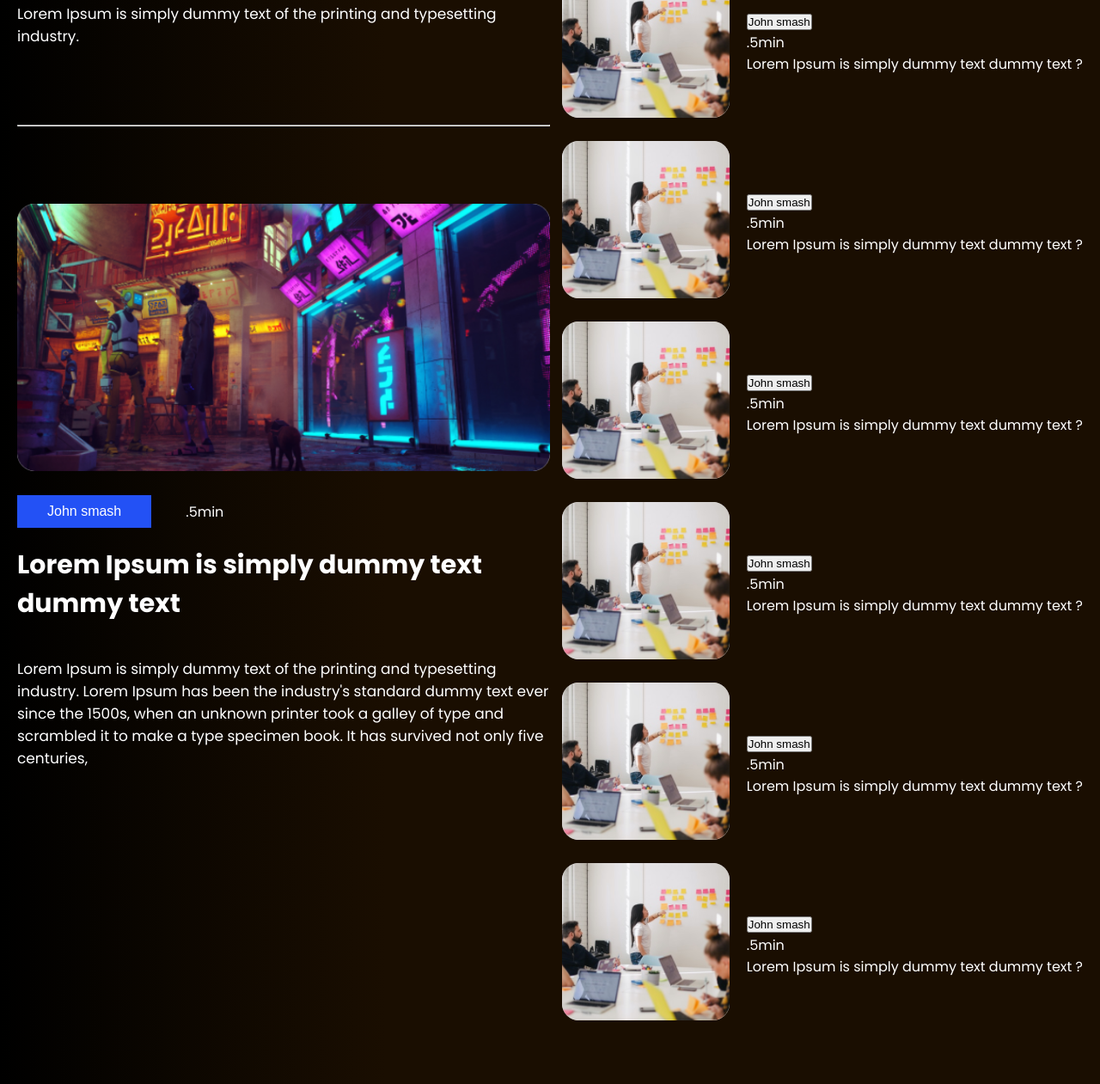
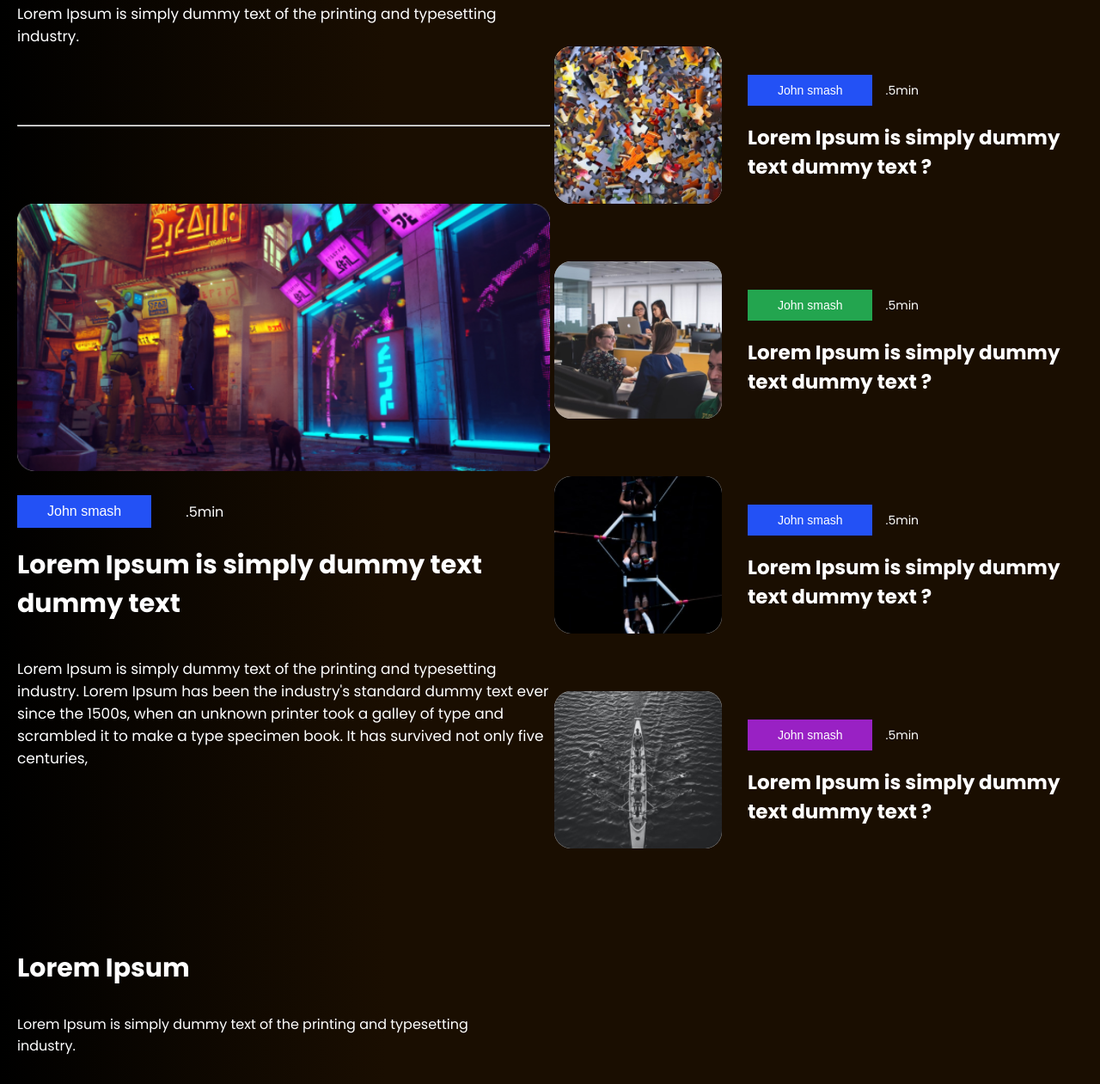
Before and after one commit to KEBOAIBEK/Gaming-platform, a plain HTML site: page news.html in a window 1280 px wide. Shown: the part 1496-2757 px from the top of the page at 86% size. Drawn offline with Linux system fonts and the light colour scheme.

Commit message:
add: news page

```diff
--- a/new.css
+++ b/new.css
@@ -113,6 +113,53 @@
     justify-content: center;
     align-items: center;
     flex-direction: row;
-    gap: 20px;
-    margin: 20px 0;
+    gap: 30px;
+    margin-bottom: 60px;
 }
+
+.block-click{
+    display: flex;
+    justify-content: start;
+    align-items: center;
+    flex-direction: row;
+    gap: 15px;
+    margin-bottom: 20px;
+}
+
+.block-btn{
+    background: rgb(35, 81, 245);
+    padding: 10px 35px;
+    border: 0;
+    outline: none;
+    font-size: 14px;
+    font-weight: 400;
+    color: #fff;
+}
+
+.block-time{
+    font-size: 14px;
+    font-weight: 400;
+    color: #fff;
+}
+
+.block-text{
+    width: 390px;
+    font-size: 23px;
+    font-weight: 600;
+    color: #fff;
+}
+
+.pink{
+    background-color: #FF8484;
+}
+.orange{
+    background-color: #FF7C32;
+}
+
+.green{
+    background-color: #23A54F;
+}
+
+.violet{
+    background-color: #9921C4;
+}
--- a/news.html
+++ b/news.html
@@ -100,90 +100,89 @@
                       <img src="./img/news1.png" alt="1">
                     </div>
                     <div class="block-content">
-                      <button class="block-btn">John smash</button>
+                      <div class="block-click">
+                        <button class="block-btn pink">John smash</button>
                         <p class="block-time">.5min</p>
-                      <p class="block-text">Lorem Ipsum is simply dummy text dummy text ? </p>
+                      </div>
+                      <p class="block-text">Lorem Ipsum is simply dummy  text dummy text ? </p>
                     </div>
                 </div>
 
                 <div class="news-block">
                     <div class="block-img">
-                      <img src="./img/news1.png" alt="1">
+                      <img src="./img/news2.png" alt="2">
                     </div>
                     <div class="block-content">
+                      <div class="block-click">
                         <button class="block-btn">John smash</button>
                         <p class="block-time">.5min</p>
-                      <p class="block-text">Lorem Ipsum is simply dummy text dummy text ? </p>
+                      </div>
+                      <p class="block-text">Lorem Ipsum is simply dummy  text dummy text ? </p>
                     </div>
                 </div>
+
                 <div class="news-block">
                     <div class="block-img">
-                      <img src="./img/news1.png" alt="1">
+                      <img src="./img/news3.png" alt="3">
                     </div>
                     <div class="block-content">
+                      <div class="block-click">
+                        <button class="block-btn orange">John smash</button>
+                        <p class="block-time">.5min</p>
+                      </div>
+                      <p class="block-text">Lorem Ipsum is simply dummy  text dummy text ? </p>
+                    </div>
+                </div>
+
+                <div class="news-block">
+                    <div class="block-img">
+                      <img src="./img/news4.png" alt="4">
+                    </div>
+                    <div class="block-content">
+                      <div class="block-click">
                         <button class="block-btn">John smash</button>
                         <p class="block-time">.5min</p>
-                      <p class="block-text">Lorem Ipsum is simply dummy text dummy text ? </p>
+                      </div>
+                      <p class="block-text">Lorem Ipsum is simply dummy  text dummy text ? </p>
                     </div>
                 </div>
+
                 <div class="news-block">
                     <div class="block-img">
-                      <img src="./img/news1.png" alt="1">
+                      <img src="./img/news5.png" alt="5">
                     </div>
                     <div class="block-content">
-                      <button class="block-btn">John smash</button>
+                      <div class="block-click">
+                        <button class="block-btn green">John smash</button>
                         <p class="block-time">.5min</p>
-                      <p class="block-text">Lorem Ipsum is simply dummy text dummy text ? </p>
+                      </div>
+                      <p class="block-text">Lorem Ipsum is simply dummy  text dummy text ? </p>
                     </div>
                 </div>
+
                 <div class="news-block">
                     <div class="block-img">
-                      <img src="./img/news1.png" alt="1">
+                      <img src="./img/news6.png" alt="6">
                     </div>
                     <div class="block-content">
-                      <button class="block-btn">John smash</button>
+                      <div class="block-click">
+                        <button class="block-btn ">John smash</button>
                         <p class="block-time">.5min</p>
-                      <p class="block-text">Lorem Ipsum is simply dummy text dummy text ? </p>
+                      </div>
+                      <p class="block-text">Lorem Ipsum is simply dummy  text dummy text ? </p>
                     </div>
                 </div>
+
                 <div class="news-block">
                     <div class="block-img">
-                      <img src="./img/news1.png" alt="1">
+                      <img src="./img/news7.png" alt="7">
                     </div>
                     <div class="block-content">
-                      <button class="block-btn">John smash</button>
+                      <div class="block-click">
+                        <button class="block-btn violet">John smash</button>
                         <p class="block-time">.5min</p>
-                      <p class="block-text">Lorem Ipsum is simply dummy text dummy text ? </p>
                       </div>
-                  </div>
-                  <div class="news-block">
-                    <div class="block-img">
-                      <img src="./img/news1.png" alt="1">
-                    </div>
-                    <div class="block-content">
-                      <button class="block-btn">John smash</button>
-                      <p class="block-time">.5min</p>
-                      <p class="block-text">Lorem Ipsum is simply dummy text dummy text ? </p>
-                    </div>
-                  </div>
-                  <div class="news-block">
-                    <div class="block-img">
-                      <img src="./img/news1.png" alt="1">
-                    </div>
-                    <div class="block-content">
-                      <button class="block-btn">John smash</button>
-                      <p class="block-time">.5min</p>
-                      <p class="block-text">Lorem Ipsum is simply dummy text dummy text ? </p>
-                    </div>
-                  </div>
-                  <div class="news-block">
-                    <div class="block-img">
-                      <img src="./img/news1.png" alt="1">
-                    </div>
-                    <div class="block-content">
-                      <button class="block-btn">John smash</button>
-                      <p class="block-time">.5min</p>
-                      <p class="block-text">Lorem Ipsum is simply dummy text dummy text ? </p>
+                      <p class="block-text">Lorem Ipsum is simply dummy  text dummy text ? </p>
                     </div>
                 </div>
 
```
Lines whose indentation alone changed are shown as unchanged.
